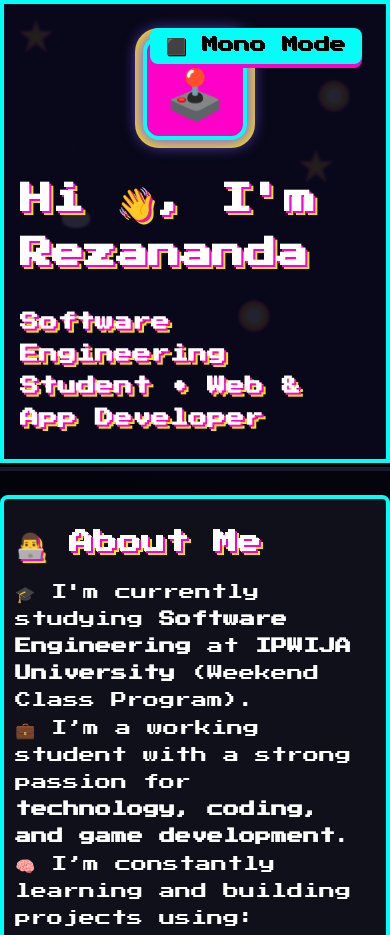
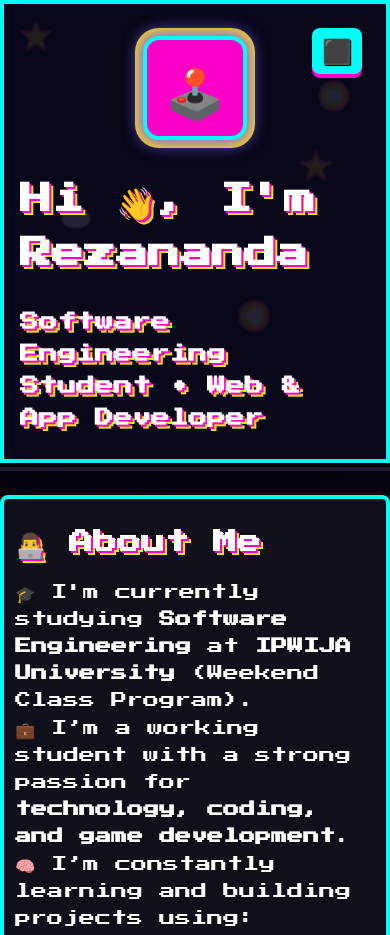
Before and after one commit to NameRezananda/namerezananda, a plain HTML site: page index.html in a window 390 px wide. Shown: the top 935 px of the page. Drawn offline with Linux system fonts and the light colour scheme.

Commit message:
update mode button

```diff
--- a/index.html
+++ b/index.html
@@ -381,6 +381,14 @@
         min-height: 120px;
         font-size: 0.85rem;
       }
+      #modeSwitchBtn {
+        min-width: unset;
+        padding-left: 10px;
+        padding-right: 10px;
+      }
+      #modeSwitchBtn[data-mobile="true"] {
+        font-size: 1.5em;
+      }
     }
     .see-more-btn {
       font-family: var(--pixel-font);
@@ -551,11 +559,24 @@
       '⬛ Mono Mode', // dark
       '☀️ Light Mode' // mono
     ];
+    const modeIcons = [
+      '🌙', // light
+      '⬛', // dark
+      '☀️'  // mono
+    ];
     function setMode(idx) {
       body.classList.remove('dark', 'mono');
       if (idx === 1) body.classList.add('dark');
       if (idx === 2) body.classList.add('mono');
-      modeSwitchBtn.textContent = modeLabels[idx];
+      // Cek apakah mobile
+      const isMobile = window.matchMedia('(max-width: 600px)').matches;
+      if (isMobile) {
+        modeSwitchBtn.textContent = modeIcons[idx];
+        modeSwitchBtn.setAttribute('data-mobile', 'true');
+      } else {
+        modeSwitchBtn.textContent = modeLabels[idx];
+        modeSwitchBtn.removeAttribute('data-mobile');
+      }
     }
     modeSwitchBtn.addEventListener('click', () => {
       modeIndex = (modeIndex + 1) % 3;
@@ -563,6 +584,8 @@
     });
     // Set initial mode
     setMode(modeIndex);
+    // Update mode label/icon on resize
+    window.addEventListener('resize', () => setMode(modeIndex));
     // Contact form dummy handler
     document.querySelector('.contact-form').addEventListener('submit', function(e) {
       e.preventDefault();
```
